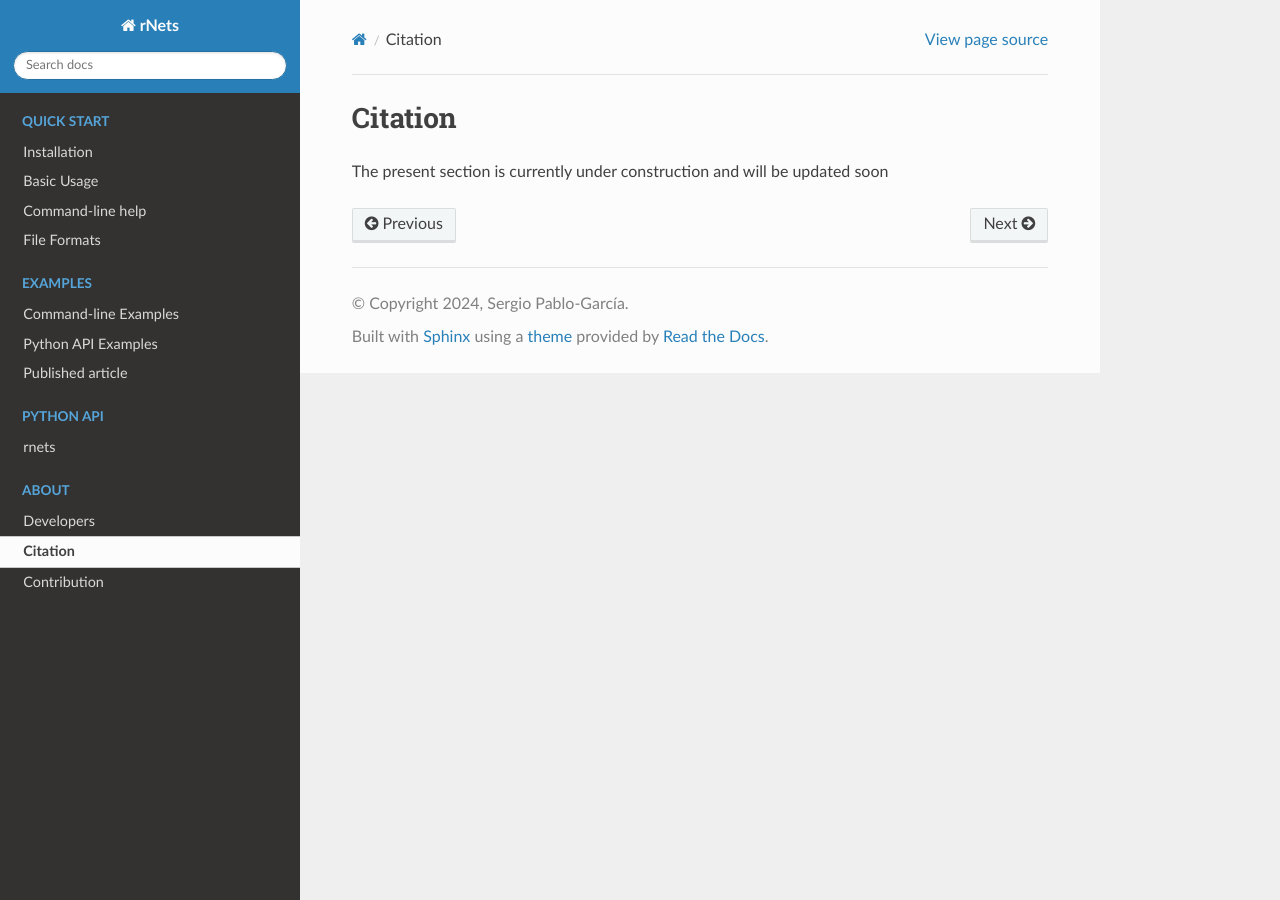
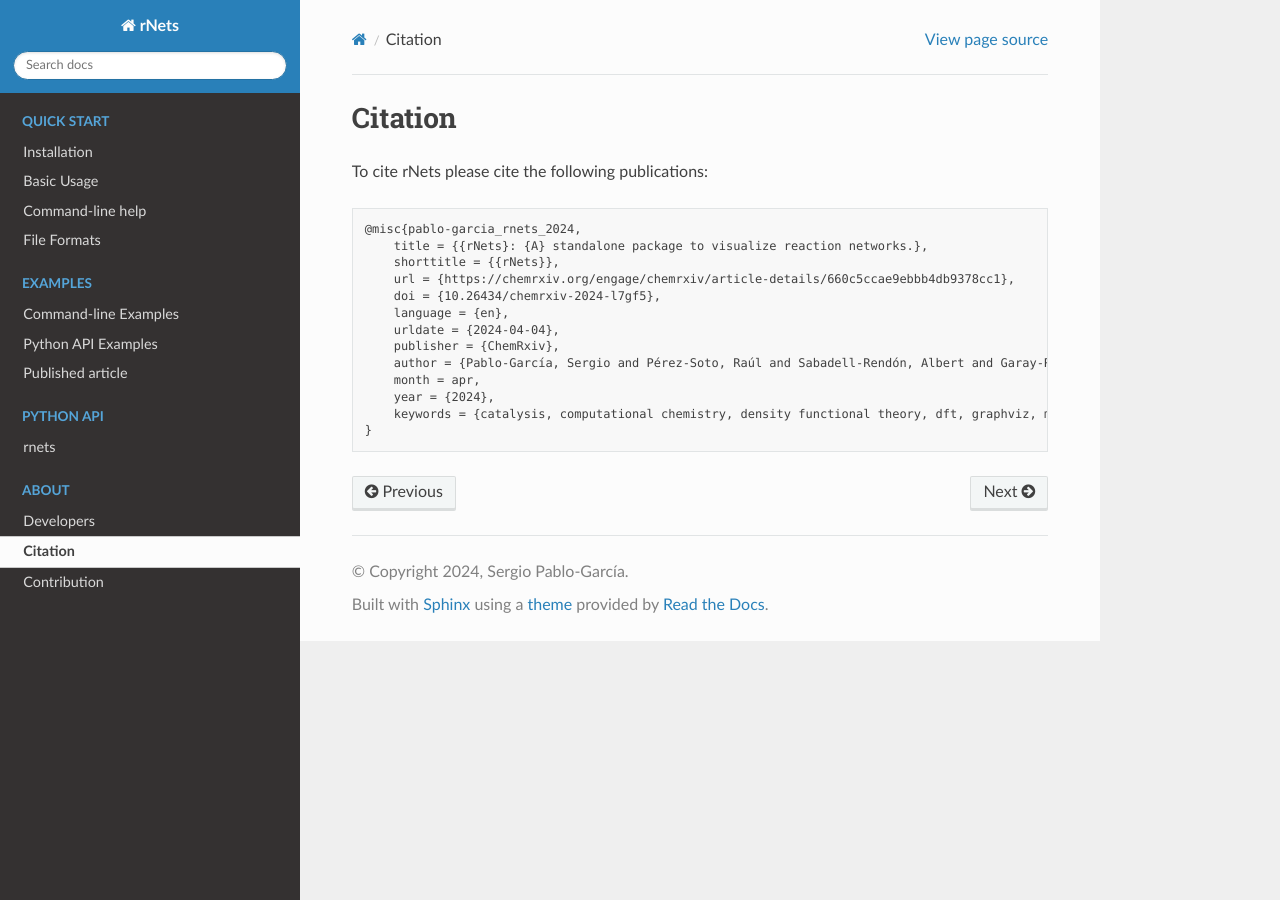
Before and after one commit to spgarcica/rNets, a Sphinx documentation site: the page built from sphinx/source/about/citation.rst, in a window 1280 px wide. Built offline with Sphinx 7.4.7 and the Read the Docs theme 2.0.0, drawn with Linux system fonts in a browser that asks for light colours.

Commit message:
Doc: Added Chemrxiv citation

```diff
--- a/README.rst
+++ b/README.rst
@@ -165,3 +165,29 @@ License
 rNets is freely available under an `MIT <https://opensource.org/licenses/MIT>`__ License
 
 .. project-license-end
+
+How to cite
+-----------
+
+.. citation-start
+
+To cite rNets please cite the following publications:
+
+
+.. code:: none
+
+   @misc{pablo-garcia_rnets_2024,
+       title = {{rNets}: {A} standalone package to visualize reaction networks.},
+       shorttitle = {{rNets}},
+       url = {https://chemrxiv.org/engage/chemrxiv/article-details/660c5ccae9ebbb4db9378cc1},
+       doi = {10.26434/chemrxiv-2024-l7gf5},
+       language = {en},
+       urldate = {2024-04-04},
+       publisher = {ChemRxiv},
+       author = {Pablo-García, Sergio and Pérez-Soto, Raúl and Sabadell-Rendón, Albert and Garay-Ruiz, Diego and Nosylevskyi, Vladyslav and López, Nuria},
+       month = apr,
+       year = {2024},
+       keywords = {catalysis, computational chemistry, density functional theory, dft, graphviz, microkinetics, python, reaction networks, visualization},
+   }
+
+.. citation-end
--- a/sphinx/source/about/citation.rst
+++ b/sphinx/source/about/citation.rst
@@ -2,4 +2,6 @@
 Citation
 ========
 
-The present section is currently under construction and will be updated soon
+.. include:: ../../../README.rst
+   :start-after: citation-start
+   :end-before: citation-end
```
